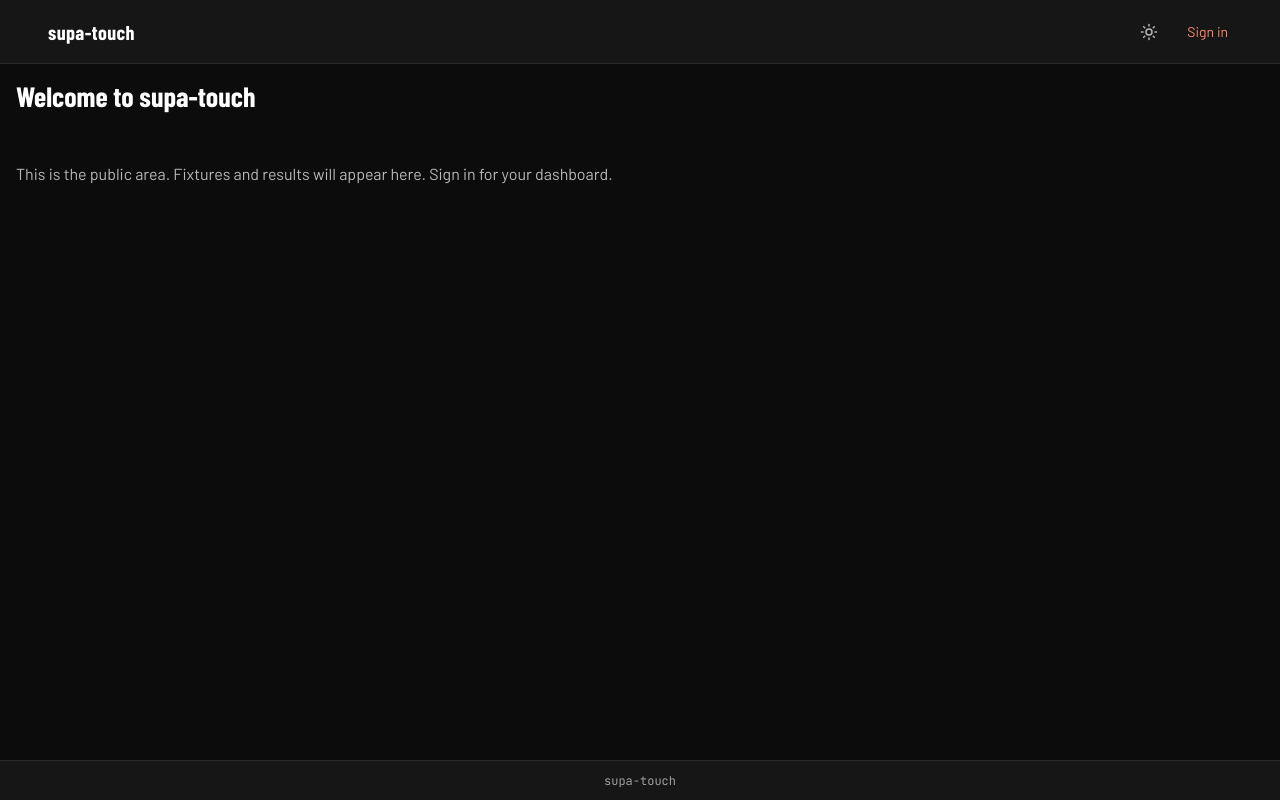
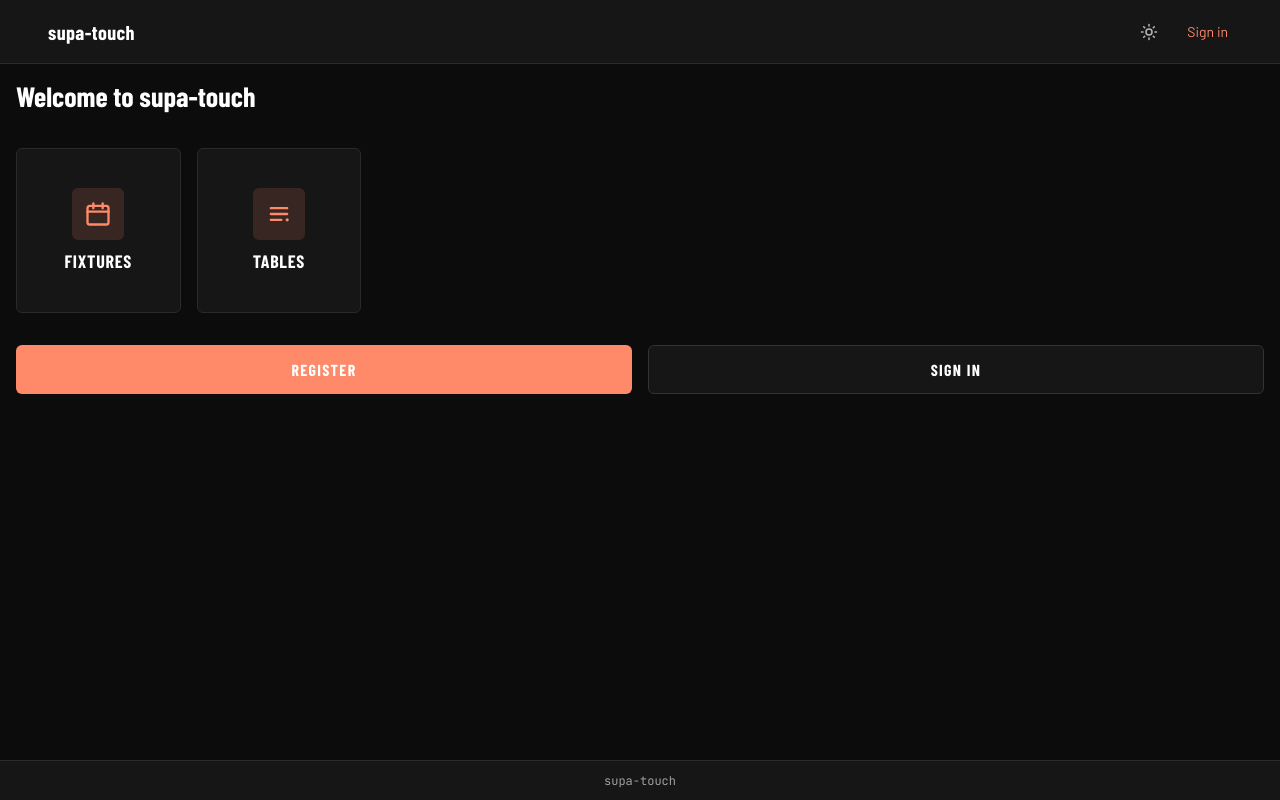
Before and after one commit to SamScholefield/supa-touch, an Angular app: page / in a window 1280 px wide. Built offline with nearby package versions, Linux system fonts and the light colour scheme; a web font is replaced by a local one.

Commit message:
feat(dashboard): replace placeholder copy with tile-grid navigation

```diff
--- a/src/app/features/dashboard/dashboard.html
+++ b/src/app/features/dashboard/dashboard.html
@@ -1,9 +1,73 @@
-<app-page-template [displayBackButton]="isAuthenticated()">
+<app-page-template [displayBackButton]="false">
   <span pageTitle>{{ title() }}</span>
 
-  @if (isAuthenticated()) {
-    <p>Signed in as {{ user()?.email }}. Your authenticated content lives here.</p>
-  } @else {
-    <p>This is the public area. Fixtures and results will appear here. Sign in for your dashboard.</p>
-  }
+  <section class="hero" aria-label="Browse the tournament">
+    <ul class="tile-grid">
+      @for (card of cards(); track card.link) {
+        <li>
+          <a class="tile" [routerLink]="card.link">
+            <span class="tile__icon" aria-hidden="true">
+              @switch (card.icon) {
+                @case ('fixtures') {
+                  <svg width="28" height="28" viewBox="0 0 24 24" fill="none">
+                    <rect x="3" y="5" width="18" height="16" rx="2" stroke="currentColor" stroke-width="2" />
+                    <path d="M3 10h18M8 3v4M16 3v4" stroke="currentColor" stroke-width="2" stroke-linecap="round" />
+                  </svg>
+                }
+                @case ('tables') {
+                  <svg width="28" height="28" viewBox="0 0 24 24" fill="none">
+                    <path d="M5 7h14M5 12h14M5 17h9" stroke="currentColor" stroke-width="2" stroke-linecap="round" />
+                    <circle cx="19" cy="17" r="1.4" fill="currentColor" />
+                  </svg>
+                }
+                @case ('teams') {
+                  <svg width="28" height="28" viewBox="0 0 24 24" fill="none">
+                    <path d="M12 3l7 2.5V11c0 4-3 7.2-7 8-4-.8-7-4-7-8V5.5L12 3z" stroke="currentColor" stroke-width="2" stroke-linejoin="round" />
+                  </svg>
+                }
+                @case ('users') {
+                  <svg width="28" height="28" viewBox="0 0 24 24" fill="none">
+                    <circle cx="10" cy="8" r="3.2" stroke="currentColor" stroke-width="2" />
+                    <path d="M3.5 20a6.5 6.5 0 0 1 13 0" stroke="currentColor" stroke-width="2" stroke-linecap="round" />
+                    <path d="M17 5.2a3.2 3.2 0 0 1 0 6M20.5 20a6.5 6.5 0 0 0-3.2-5.6" stroke="currentColor" stroke-width="2" stroke-linecap="round" />
+                  </svg>
+                }
+                @case ('groups') {
+                  <svg width="28" height="28" viewBox="0 0 24 24" fill="none">
+                    <rect x="4" y="4" width="7" height="7" rx="1.5" stroke="currentColor" stroke-width="2" />
+                    <rect x="13" y="4" width="7" height="7" rx="1.5" stroke="currentColor" stroke-width="2" />
+                    <rect x="4" y="13" width="7" height="7" rx="1.5" stroke="currentColor" stroke-width="2" />
+                    <rect x="13" y="13" width="7" height="7" rx="1.5" stroke="currentColor" stroke-width="2" />
+                  </svg>
+                }
+                @case ('rules') {
+                  <svg width="28" height="28" viewBox="0 0 24 24" fill="none">
+                    <rect x="5" y="3" width="14" height="18" rx="2" stroke="currentColor" stroke-width="2" />
+                    <path d="M9 8h6M9 12h6M9 16h4" stroke="currentColor" stroke-width="2" stroke-linecap="round" />
+                  </svg>
+                }
+                @case ('profile') {
+                  <svg width="28" height="28" viewBox="0 0 24 24" fill="none">
+                    <circle cx="12" cy="8" r="4" stroke="currentColor" stroke-width="2" />
+                    <path d="M4 20a8 8 0 0 1 16 0" stroke="currentColor" stroke-width="2" stroke-linecap="round" />
+                  </svg>
+                }
+              }
+            </span>
+            <span class="tile__label">{{ card.label }}</span>
+          </a>
+        </li>
+      }
+    </ul>
+  </section>
+
+  <div class="dashboard-actions">
+    @if (isAuthenticated()) {
+      <button type="button" class="btn btn-accent" routerLink="/register-team">Register a team</button>
+      <button type="button" class="btn btn-surface" routerLink="/teams">Manage my teams</button>
+    } @else {
+      <button type="button" class="btn btn-accent" routerLink="/register">Register</button>
+      <button type="button" class="btn btn-surface" routerLink="/login">Sign In</button>
+    }
+  </div>
 </app-page-template>
--- a/src/app/features/dashboard/dashboard.scss
+++ b/src/app/features/dashboard/dashboard.scss
@@ -1,3 +1,98 @@
 p {
   color: var(--muted2);
 }
+
+// Grid of square tiles linking to the tournament's views (public) and admin features (authed).
+.hero {
+  margin-bottom: 2rem;
+}
+
+// Square feature tiles. auto-fill keeps them a consistent size and wraps to as many columns as
+// fit, so the grid scales from the two public tiles to the full authed set without media queries.
+.tile-grid {
+  list-style: none;
+  margin: 0;
+  padding: 0;
+  display: grid;
+  grid-template-columns: repeat(auto-fill, minmax(9rem, 1fr));
+  gap: 1rem;
+}
+
+.tile {
+  display: flex;
+  flex-direction: column;
+  align-items: center;
+  justify-content: center;
+  gap: 0.75rem;
+  aspect-ratio: 1;
+  padding: 1rem;
+  background: var(--surface);
+  border: 1px solid var(--line);
+  border-radius: var(--radius-card);
+  color: var(--text);
+  text-decoration: none;
+  text-align: center;
+  transition:
+    border-color 0.15s,
+    background 0.15s,
+    transform 0.15s;
+
+  &:hover,
+  &:focus-visible {
+    border-color: var(--accent);
+    background: var(--surface2);
+    transform: translateY(-2px);
+  }
+}
+
+.tile__icon {
+  display: inline-flex;
+  align-items: center;
+  justify-content: center;
+  width: 3.25rem;
+  height: 3.25rem;
+  color: var(--accent);
+  background: var(--accent-lo);
+  border-radius: var(--radius-card);
+}
+
+.tile__label {
+  font-family: var(--font-display);
+  font-weight: 700;
+  font-size: 1.125rem;
+  line-height: 1.1;
+  text-transform: uppercase;
+  letter-spacing: 0.04em;
+}
+
+// Mirrors the hero's two-column rhythm: paired actions side by side, stacking on narrow screens.
+.dashboard-actions {
+  display: grid;
+  grid-template-columns: repeat(2, 1fr);
+  gap: 1rem;
+
+  @media (max-width: 600px) {
+    grid-template-columns: 1fr;
+  }
+
+  .btn {
+    width: 100%;
+  }
+}
+
+@media (prefers-reduced-motion: reduce) {
+  .hero-card,
+  .hero-card__cta {
+    transition: none;
+  }
+
+  .hero-card:hover,
+  .hero-card:focus-visible {
+    transform: none;
+  }
+
+  .hero-card:hover .hero-card__cta,
+  .hero-card:focus-visible .hero-card__cta {
+    transform: none;
+  }
+}
--- a/src/app/features/dashboard/dashboard.ts
+++ b/src/app/features/dashboard/dashboard.ts
@@ -1,20 +1,49 @@
 import { Component, computed, inject } from '@angular/core';
+import { RouterLink } from '@angular/router';
 
+import { APP_PATHS } from '../../app.paths';
 import { Auth } from '../../core/auth/auth';
 import { PageTemplate } from '../../shared/page-template/page-template';
 
+interface DashCard {
+  label: string;
+  link: string;
+  /** Selects the inline SVG in the template's @switch. */
+  icon: string;
+}
+
 @Component({
   selector: 'app-dashboard',
-  imports: [PageTemplate],
+  imports: [PageTemplate, RouterLink],
   templateUrl: './dashboard.html',
   styleUrl: './dashboard.scss',
 })
 export class Dashboard {
   private readonly auth = inject(Auth);
+  private readonly admin = `/${APP_PATHS.FEATURES.ADMIN}`;
 
   protected readonly isAuthenticated = this.auth.isAuthenticated;
   protected readonly user = this.auth.user;
   protected readonly title = computed(() =>
     this.isAuthenticated() ? 'Dashboard' : 'Welcome to supa-touch',
   );
+
+  /** Public tiles, shown to everyone. */
+  private readonly publicCards: DashCard[] = [
+    { label: 'Fixtures', link: `/${APP_PATHS.FEATURES.FIXTURES}`, icon: 'fixtures' },
+    { label: 'Tables', link: `/${APP_PATHS.FEATURES.TABLES}`, icon: 'tables' },
+  ];
+
+  /** One tile per admin feature; appended only when signed in. */
+  private readonly featureCards: DashCard[] = [
+    { label: 'Teams', link: `${this.admin}/${APP_PATHS.FEATURES.TEAMS}`, icon: 'teams' },
+    { label: 'Users', link: `${this.admin}/${APP_PATHS.FEATURES.USERS}`, icon: 'users' },
+    { label: 'Groups', link: `${this.admin}/${APP_PATHS.FEATURES.GROUPS}`, icon: 'groups' },
+    { label: 'Rules', link: `${this.admin}/${APP_PATHS.FEATURES.RULES}`, icon: 'rules' },
+    { label: 'Profile', link: `${this.admin}/${APP_PATHS.FEATURES.PROFILE}`, icon: 'profile' },
+  ];
+
+  protected readonly cards = computed<DashCard[]>(() =>
+    this.isAuthenticated() ? [...this.publicCards, ...this.featureCards] : this.publicCards,
+  );
 }
```
